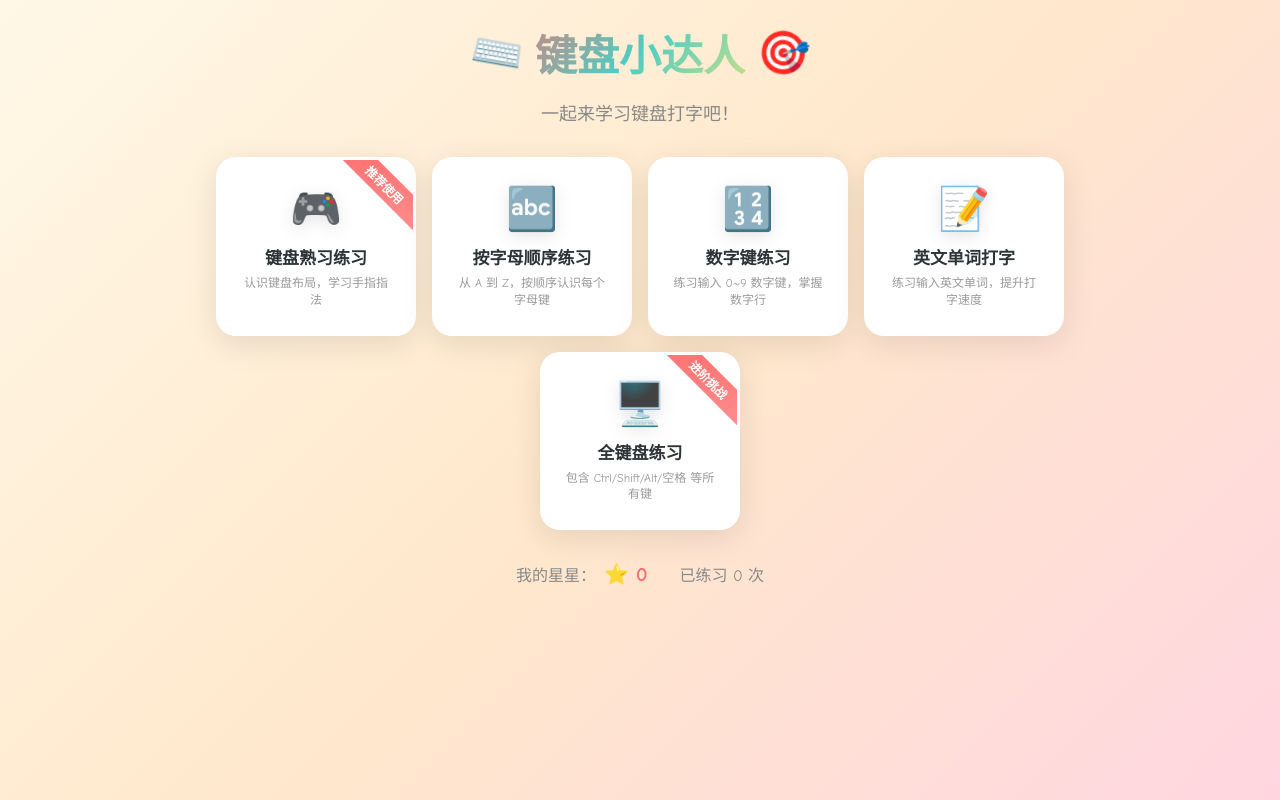
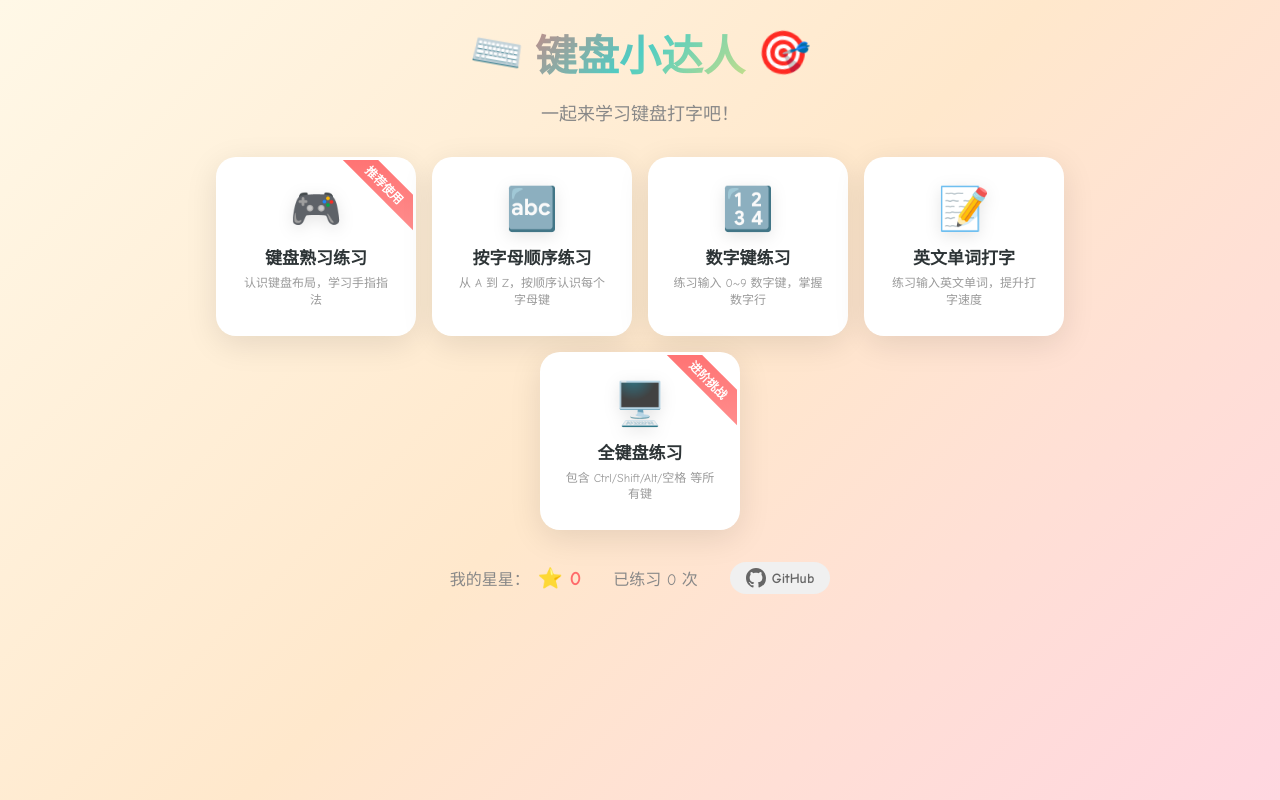
Before and after one commit to dodio/keyboard-learn, a website built with Vite: page index.html in a window 1280 px wide. Built offline with nearby package versions, Linux system fonts and the light colour scheme.

Commit message:
首页底部添加 GitHub 仓库链接

```diff
--- a/src/styles/main.css
+++ b/src/styles/main.css
@@ -157,6 +157,31 @@
   align-items: center;
   font-size: 16px;
   color: #888;
+}
+
+.github-link {
+  display: inline-flex;
+  align-items: center;
+  gap: 6px;
+  color: #666;
+  text-decoration: none;
+  font-size: 14px;
+  font-weight: 600;
+  padding: 6px 16px;
+  border-radius: 20px;
+  background: #f0f0f0;
+  transition: all 0.25s;
+}
+
+.github-link:hover {
+  color: #24292f;
+  background: #e0e0e0;
+  transform: translateY(-2px);
+  box-shadow: 0 4px 12px rgba(0, 0, 0, 0.1);
+}
+
+.github-icon {
+  flex-shrink: 0;
 }
 
 .stars-display {
--- a/src/ui/menu.ts
+++ b/src/ui/menu.ts
@@ -61,6 +61,12 @@
         <div class="practice-count">
           已练习 <span id="menu-practice-count">0</span> 次
         </div>
+        <a class="github-link" href="https://github.com/dodio/keyboard-learn" target="_blank" rel="noopener" title="在 GitHub 上查看源码">
+          <svg class="github-icon" viewBox="0 0 24 24" width="20" height="20" fill="currentColor">
+            <path d="M12 0C5.37 0 0 5.37 0 12c0 5.31 3.435 9.795 8.205 11.385.6.105.825-.255.825-.57 0-.285-.015-1.23-.015-2.235-3.015.555-3.795-.735-4.035-1.41-.135-.345-.72-1.41-1.23-1.695-.42-.225-1.02-.78-.015-.795.945-.015 1.62.87 1.845 1.23 1.08 1.815 2.805 1.305 3.495.99.105-.78.42-1.305.765-1.605-2.67-.3-5.46-1.335-5.46-5.925 0-1.305.465-2.385 1.23-3.225-.12-.3-.54-1.53.12-3.18 0 0 1.005-.315 3.3 1.23.96-.27 1.98-.405 3-.405s2.04.135 3 .405c2.295-1.56 3.3-1.23 3.3-1.23.66 1.65.24 2.88.12 3.18.765.84 1.23 1.905 1.23 3.225 0 4.605-2.805 5.625-5.475 5.925.435.375.81 1.095.81 2.22 0 1.605-.015 2.895-.015 3.3 0 .315.225.69.825.57A12.02 12.02 0 0024 12c0-6.63-5.37-12-12-12z"/>
+          </svg>
+          <span>GitHub</span>
+        </a>
       </div>
     </div>
   `;
```
